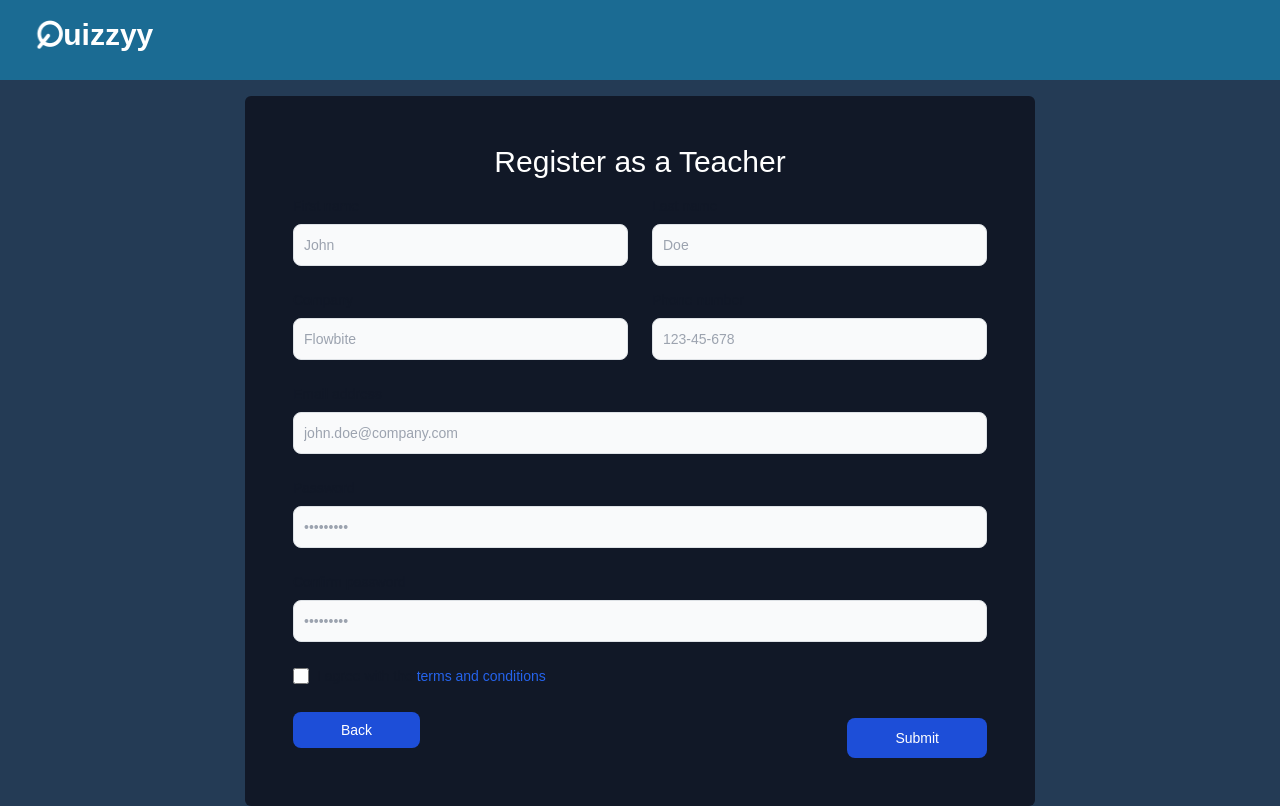
After one commit to rohan0005/Quizzyy, a Django app: page /teacherRegister/ in a window 1280 px wide. The commit adds this page. Run offline with Django 4.2, Linux system fonts and the light colour scheme; some libraries are stand-ins or nearby versions.

Commit message:
user can choose if they want to become teacher or student
This feature is completed with the help of group

```diff
--- a/Quizz/Quizzyy/core/urls.py
+++ b/Quizz/Quizzyy/core/urls.py
@@ -20,6 +20,9 @@ urlpatterns = [
 
     path('viewResult/', views.viewResult, name='viewResult'),
 
+    path('teacherRegister/', views.teacherRegister, name='teacherRegister'),
+
+
 
 
 
--- a/Quizz/Quizzyy/core/views.py
+++ b/Quizz/Quizzyy/core/views.py
@@ -15,7 +15,13 @@ from . decorators import *
 # Create your views here.
 
 def index(request):
-    return render(request, 'index.html',)
+
+    if 'name' in request.COOKIES and request.COOKIES['name']:
+        cookieData = request.COOKIES['name']
+        return render(request, 'index.html', {'cookieData' : cookieData})
+    else:
+        return render(request, 'index.html')
+
 
 
 @unauthenticated_user
@@ -29,7 +35,14 @@ def loginPage(request):
 
         if user is not None:
             login(request, user)
-            return redirect('home')
+
+            response = redirect('home')
+
+            response.set_cookie('name', username) # max_age=60
+
+            return response
+
+
         else:
             messages.info(request, 'Username or Password is incorrect')
 
@@ -37,9 +50,21 @@ def loginPage(request):
 
 
 
+
+
+
+
 def logoutUser(request):
+
+    response = redirect('login')
+
+    response.delete_cookie('name')
+
     logout(request)
-    return redirect('login')
+
+    return response
+
+
 
 
 
@@ -57,14 +82,32 @@ def registerr(request):
 
             user = form.save()
             username = form.cleaned_data.get('username')
+            selectedGroup = form.cleaned_data.get('status')
 
-            group = Group.objects.get(name='student')
-            user.groups.add(group)
+            #print("Selected group is", selectedGroup)
 
-            messages.success(request,"Account Created for " + username)
-            return redirect('login')
+            if selectedGroup:
+                #print("Selected group is", selectedGroup)
+                group = Group.objects.get(name=selectedGroup)
+
+                user.groups.add(group)
+
+                messages.success(request,"Account Created for " + username)
+                return redirect('login')
     context = {'form': form}
     return render(request, 'register.html', context)
+
+
+
+
+
+
+def teacherRegister(request):
+    return render (request, 'teacherRegister.html')
+
+
+
+
 
 
 
--- a/Quizz/Quizzyy/static/css/navLogo.css
+++ b/Quizz/Quizzyy/static/css/navLogo.css
@@ -7,7 +7,7 @@
 }
 
 body{
-    background-color: #333;
+    background-color: #243b55;
 }
 .container{
     background-color: #555;
--- a/Quizz/Quizzyy/static/css/registerAndLogin.css
+++ b/Quizz/Quizzyy/static/css/registerAndLogin.css
@@ -5,7 +5,6 @@ html {
     margin:0;
     padding:0;
     font-family: sans-serif;
-    background: linear-gradient(#141e30, #243b55);
   }
 
   .login-box {
--- a/Quizz/Quizzyy/templates/header.html
+++ b/Quizz/Quizzyy/templates/header.html
@@ -29,7 +29,7 @@
 
     <div class="grid grid-cols-5 gap-4">
       <div class="w-[140px]">
-      <a class="hover:no-underline" href=""><h1 class="text-[30px] ml-[20px] text-[#ffffff] font-semibold"><i class="fa-sharp fa-solid fa-q fa-flip"
+      <a class="hover:no-underline" href="/"><h1 class="text-[30px] ml-[20px] text-[#ffffff] font-semibold"><i class="fa-sharp fa-solid fa-q fa-flip"
         style="color: #ffffff;"></i>uizzyy</h1></a>
       </div>
         <div class="w-[130px] mt-2 ml-[200px]">
@@ -49,7 +49,7 @@
         <div class="w-auto mt-[-6px]">
           {% if request.user.is_authenticated %}
           <div class="mt-3">
-            <span class="text-[white]">Hello, {{request.user}}</span>
+            <span class="text-[white]">Hello, {% if cookieData %} {{cookieData}} {% else %} {{request.user}} {% endif %}</span>
             <span class="text-[white]"> <a class="hover:text-[#F4E0B9] hover:no-underline" href="{% url 'logout' %}">(Logout)</a></span>
           </div>
           {% else %}
--- a/Quizz/Quizzyy/templates/index.html
+++ b/Quizz/Quizzyy/templates/index.html
@@ -26,6 +26,7 @@
           Lets Start</a>
 
       </div>
+
     </div>
     <style>
       .act{
--- a/Quizz/Quizzyy/templates/navLogo.html
+++ b/Quizz/Quizzyy/templates/navLogo.html
@@ -8,7 +8,7 @@
 
     <div class="grid grid-cols-5 gap-4">
       <div class="w-[140px]">
-      <a class="hover:no-underline" href=""><h1 class="text-[30px] ml-[20px] text-[#ffffff] font-semibold"><i class="fa-sharp fa-solid fa-q fa-flip"
+      <a class="hover:no-underline" href="/"><h1 class="text-[30px] ml-[20px] text-[#ffffff] font-semibold"><i class="fa-sharp fa-solid fa-q fa-flip"
         style="color: #ffffff;"></i>uizzyy</h1></a>
       </div>
     </div>
--- /dev/null
+++ b/Quizz/Quizzyy/templates/teacherRegister.html
@@ -0,0 +1,95 @@
+{% extends 'baseForLogo.html' %}
+{% block title %}Quizzyy-Register{% endblock %}
+{% block content %}
+<!--Teacher   REGISTERRRR-->
+
+
+      {% comment %} <div id="requestForTeacher">
+        {{form.requestTeacher}}
+        <label class="text-[#fff] mb-3"  for="requestForTeacher" onclick="reqForTeacher()">Request for Teacher</label>
+
+        <label class="mb-3 block mb-2 text-sm font-medium text-gray-900 dark:text-white" for="imageUpload">Send us a proof (Only if you are a teacher)</label>
+        <input  class="block w-full text-sm text-gray-900 border border-gray-300 rounded-lg cursor-pointer bg-gray-50 dark:text-gray-400 focus:outline-none dark:bg-gray-700 dark:border-gray-600 dark:placeholder-gray-400"
+         type="file" multiple>
+
+      </div> {% endcomment %}
+
+
+      <div class="grid justify-items-center pt-3 ">
+
+
+
+        <div class=" h-auto w-[790px] bg-[#111827] rounded-md  p-5">
+
+            <p class="text-3xl text-center text-[#fff]">Register as a Teacher</p>
+<form>
+    <div class="grid gap-6 mb-6 md:grid-cols-2">
+        <div>
+            <label for="first_name" class="block mb-2 text-sm font-medium text-gray-900 dark:text-white">First name</label>
+            <input type="text" id="first_name" class="bg-gray-50 border border-gray-300 text-gray-900 text-sm rounded-lg focus:ring-blue-500 focus:border-blue-500 block w-full p-2.5 dark:bg-gray-700 dark:border-gray-600 dark:placeholder-gray-400 dark:text-white dark:focus:ring-blue-500 dark:focus:border-blue-500" placeholder="John" required>
+        </div>
+        <div>
+            <label for="last_name" class="block mb-2 text-sm font-medium text-gray-900 dark:text-white">Last name</label>
+            <input type="text" id="last_name" class="bg-gray-50 border border-gray-300 text-gray-900 text-sm rounded-lg focus:ring-blue-500 focus:border-blue-500 block w-full p-2.5 dark:bg-gray-700 dark:border-gray-600 dark:placeholder-gray-400 dark:text-white dark:focus:ring-blue-500 dark:focus:border-blue-500" placeholder="Doe" required>
+        </div>
+        <div>
+            <label for="company" class="block mb-2 text-sm font-medium text-gray-900 dark:text-white">Company</label>
+            <input type="text" id="company" class="bg-gray-50 border border-gray-300 text-gray-900 text-sm rounded-lg focus:ring-blue-500 focus:border-blue-500 block w-full p-2.5 dark:bg-gray-700 dark:border-gray-600 dark:placeholder-gray-400 dark:text-white dark:focus:ring-blue-500 dark:focus:border-blue-500" placeholder="Flowbite" required>
+        </div>
+        <div>
+            <label for="phone" class="block mb-2 text-sm font-medium text-gray-900 dark:text-white">Phone number</label>
+            <input type="tel" id="phone" class="bg-gray-50 border border-gray-300 text-gray-900 text-sm rounded-lg focus:ring-blue-500 focus:border-blue-500 block w-full p-2.5 dark:bg-gray-700 dark:border-gray-600 dark:placeholder-gray-400 dark:text-white dark:focus:ring-blue-500 dark:focus:border-blue-500" placeholder="123-45-678" pattern="[0-9]{3}-[0-9]{2}-[0-9]{3}" required>
+        </div>
+
+    </div>
+    <div class="mb-6">
+        <label for="email" class="block mb-2 text-sm font-medium text-gray-900 dark:text-white">Email address</label>
+        <input type="email" id="email" class="bg-gray-50 border border-gray-300 text-gray-900 text-sm rounded-lg focus:ring-blue-500 focus:border-blue-500 block w-full p-2.5 dark:bg-gray-700 dark:border-gray-600 dark:placeholder-gray-400 dark:text-white dark:focus:ring-blue-500 dark:focus:border-blue-500" placeholder="john.doe@company.com" required>
+    </div>
+    <div class="mb-6">
+        <label for="password" class="block mb-2 text-sm font-medium text-gray-900 dark:text-white">Password</label>
+        <input type="password" id="password" class="bg-gray-50 border border-gray-300 text-gray-900 text-sm rounded-lg focus:ring-blue-500 focus:border-blue-500 block w-full p-2.5 dark:bg-gray-700 dark:border-gray-600 dark:placeholder-gray-400 dark:text-white dark:focus:ring-blue-500 dark:focus:border-blue-500" placeholder="•••••••••" required>
+    </div>
+    <div class="mb-6">
+        <label for="confirm_password" class="block mb-2 text-sm font-medium text-gray-900 dark:text-white">Confirm password</label>
+        <input type="password" id="confirm_password" class="bg-gray-50 border border-gray-300 text-gray-900 text-sm rounded-lg focus:ring-blue-500 focus:border-blue-500 block w-full p-2.5 dark:bg-gray-700 dark:border-gray-600 dark:placeholder-gray-400 dark:text-white dark:focus:ring-blue-500 dark:focus:border-blue-500" placeholder="•••••••••" required>
+    </div>
+    <div class="flex items-start mb-6">
+        <div class="flex items-center h-5">
+        <input id="remember" type="checkbox" value="" class="w-4 h-4 border border-gray-300 rounded bg-gray-50 focus:ring-3 focus:ring-blue-300 dark:bg-gray-700 dark:border-gray-600 dark:focus:ring-blue-600 dark:ring-offset-gray-800" required>
+        </div>
+        <label for="remember" class="ml-2 text-sm font-medium text-gray-900 dark:text-gray-300">I agree with the <a href="#" class="text-blue-600 hover:underline dark:text-blue-500">terms and conditions</a>.</label>
+    </div>
+    <div class="flex justify-between">
+    <div>
+
+        <a href="{% url 'register' %}" class="hover:no-underline text-white bg-blue-700 hover:bg-blue-800 focus:ring-4 focus:outline-none focus:ring-blue-300 font-medium rounded-lg text-sm w-full sm:w-auto px-5 py-2.5 text-center dark:bg-blue-600 dark:hover:bg-blue-700 dark:focus:ring-blue-800">Back</a>
+
+
+    </div>
+
+        <div class="text-white">
+            <button type="submit" class="text-white bg-blue-700 hover:bg-blue-800 focus:ring-4 focus:outline-none focus:ring-blue-300 font-medium rounded-lg text-sm w-full sm:w-auto px-5 py-2.5 text-center dark:bg-blue-600 dark:hover:bg-blue-700 dark:focus:ring-blue-800">Submit</button>
+        </div>
+
+    </div>
+</form>
+
+
+        </div>
+
+
+
+
+
+      </div>
+
+
+
+
+
+
+</body>
+</html>
+
+{% endblock %}
```
Also changed, not shown: Quizz/Quizzyy/core/forms.py (+9 -1 lines), Quizz/Quizzyy/templates/register.html (+13 -8 lines), Quizz/Quizzyy/templates/viewResult.html (+18 -1 lines), Quizz/Quizzyy/db.sqlite3.
